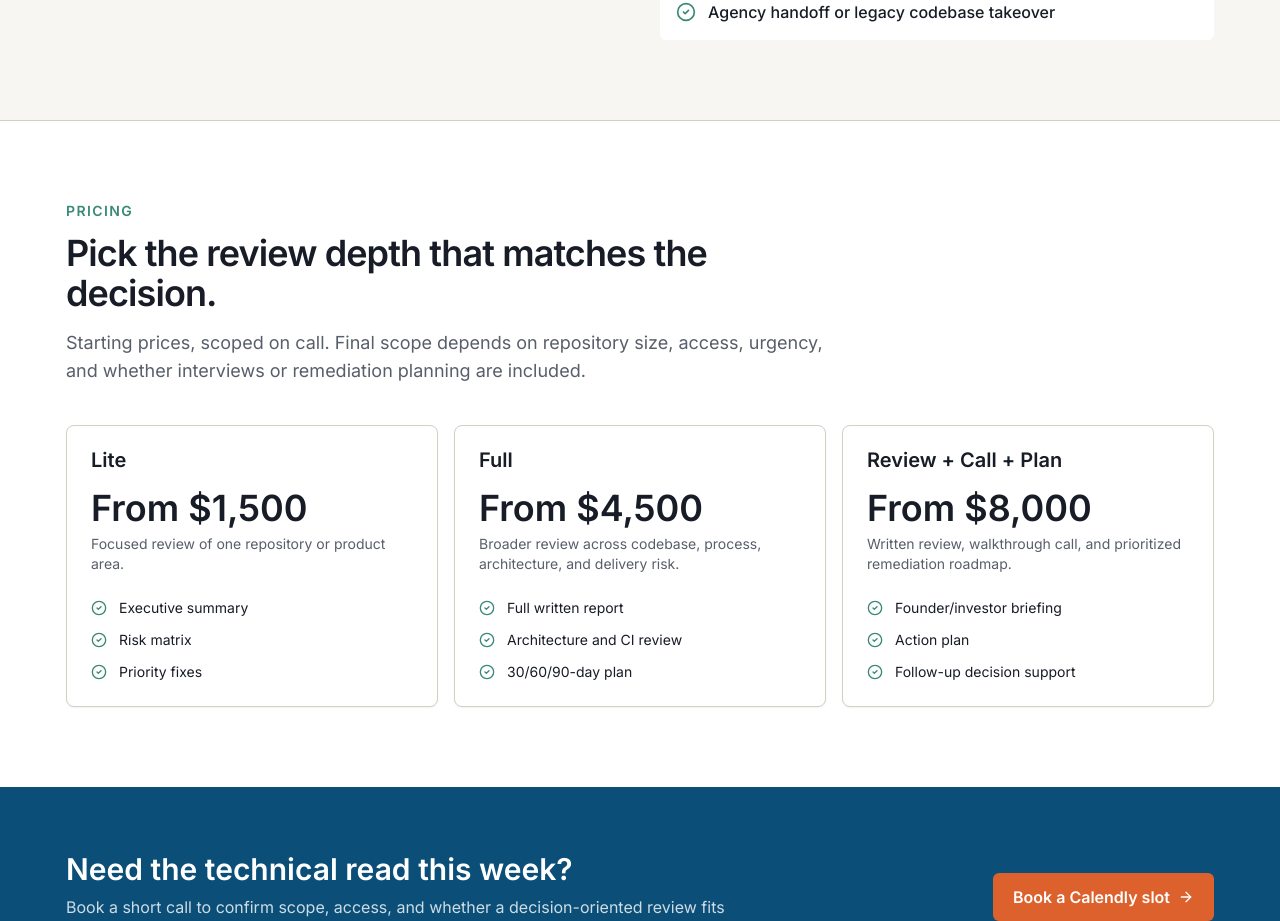
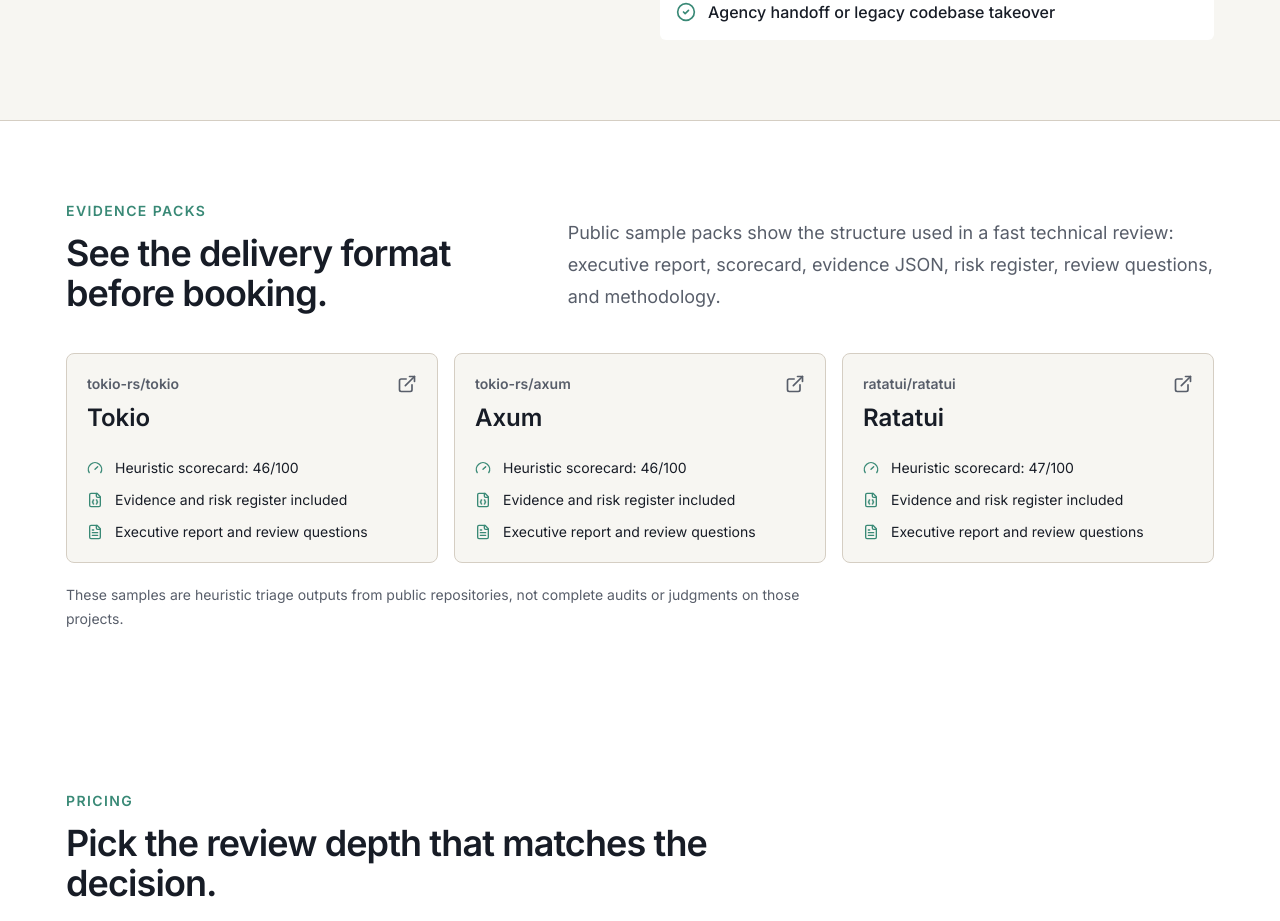
Before and after one commit to josediegorobles/technical-due-diligence-demo, a Next.js app: page / in a window 1280 px wide. Shown: the part 1646-2567 px from the top of the page. Built offline with nearby package versions, Linux system fonts and the light colour scheme; no server answers.

Commit message:
Add sample evidence pack links

```diff
--- a/app/page.tsx
+++ b/app/page.tsx
@@ -1,6 +1,14 @@
 import type { Metadata } from "next";
 import Link from "next/link";
-import { ArrowRight, CheckCircle2, FileText, Gauge, LockKeyhole } from "lucide-react";
+import {
+  ArrowRight,
+  CheckCircle2,
+  ExternalLink,
+  FileJson,
+  FileText,
+  Gauge,
+  LockKeyhole,
+} from "lucide-react";
 
 import { Hero } from "@/components/Hero";
 import { PricingTable } from "@/components/PricingTable";
@@ -42,6 +50,27 @@ const fit = [
   "Acquisition or asset purchase review",
   "Troubled project rescue before adding budget",
   "Agency handoff or legacy codebase takeover",
+];
+
+const evidencePacks = [
+  {
+    name: "Tokio",
+    repo: "tokio-rs/tokio",
+    score: "46/100",
+    href: "https://github.com/josediegorobles/rust-technical-audit-toolkit/tree/main/docs/audit-packs/tokio",
+  },
+  {
+    name: "Axum",
+    repo: "tokio-rs/axum",
+    score: "46/100",
+    href: "https://github.com/josediegorobles/rust-technical-audit-toolkit/tree/main/docs/audit-packs/axum",
+  },
+  {
+    name: "Ratatui",
+    repo: "ratatui/ratatui",
+    score: "47/100",
+    href: "https://github.com/josediegorobles/rust-technical-audit-toolkit/tree/main/docs/audit-packs/ratatui",
+  },
 ];
 
 export default function HomePage() {
@@ -103,6 +132,61 @@ export default function HomePage() {
         </div>
       </section>
 
+      <section className="bg-white py-20">
+        <div className="container">
+          <div className="mb-10 grid gap-6 lg:grid-cols-[0.85fr_1.15fr] lg:items-end">
+            <div>
+              <p className="text-sm font-semibold uppercase tracking-widest text-accent">
+                Evidence packs
+              </p>
+              <h2 className="mt-3 text-3xl font-semibold tracking-tight md:text-4xl">
+                See the delivery format before booking.
+              </h2>
+            </div>
+            <p className="text-lg leading-8 text-muted-foreground">
+              Public sample packs show the structure used in a fast technical review:
+              executive report, scorecard, evidence JSON, risk register, review
+              questions, and methodology.
+            </p>
+          </div>
+
+          <div className="grid gap-4 md:grid-cols-3">
+            {evidencePacks.map((pack) => (
+              <Link
+                key={pack.repo}
+                href={pack.href}
+                target="_blank"
+                rel="noreferrer"
+                className="group rounded-lg border border-border bg-background p-5 transition hover:border-secondary hover:bg-white"
+              >
+                <div className="flex items-start justify-between gap-4">
+                  <div>
+                    <p className="text-sm font-semibold text-muted-foreground">
+                      {pack.repo}
+                    </p>
+                    <h3 className="mt-2 text-2xl font-semibold">{pack.name}</h3>
+                  </div>
+                  <ExternalLink className="h-5 w-5 text-muted-foreground transition group-hover:text-secondary" />
+                </div>
+                <div className="mt-6 grid grid-cols-[auto_1fr] gap-3 text-sm">
+                  <Gauge className="mt-0.5 h-4 w-4 text-accent" />
+                  <span>Heuristic scorecard: {pack.score}</span>
+                  <FileJson className="mt-0.5 h-4 w-4 text-accent" />
+                  <span>Evidence and risk register included</span>
+                  <FileText className="mt-0.5 h-4 w-4 text-accent" />
+                  <span>Executive report and review questions</span>
+                </div>
+              </Link>
+            ))}
+          </div>
+
+          <p className="mt-5 max-w-3xl text-sm leading-6 text-muted-foreground">
+            These samples are heuristic triage outputs from public repositories, not
+            complete audits or judgments on those projects.
+          </p>
+        </div>
+      </section>
+
       <PricingTable />
 
       <section className="bg-primary py-16 text-primary-foreground">
```
